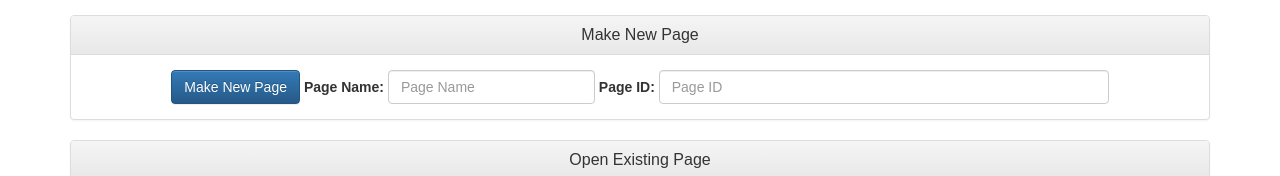
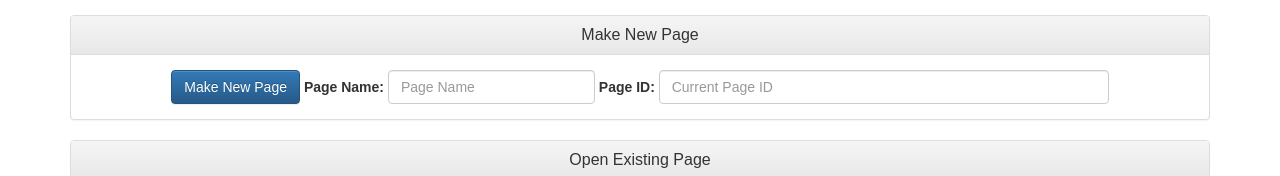
Before and after one commit to y-pan/samepage_react, a React (Create React App) app: page / in a window 1280 px wide. Shown: the part 229-405 px from the top of the page. Built offline with nearby package versions, Linux system fonts and the light colour scheme; no server answers.

Commit message:
little bug

```diff
--- a/src/Components/Page.js
+++ b/src/Components/Page.js
@@ -286,8 +286,8 @@ class Page extends Component {
                                 </FormGroup>{' '}
 
                                 <FormGroup >
-                                    <ControlLabel htmlFor="inputPageName">Page ID: </ControlLabel>{' '}
-                                    <FormControl id="inputPageName" value={this.state.puid} onChange={this.nameChange} placeholder="Page ID" readonly size='50'></FormControl>
+                                    <ControlLabel htmlFor="inputPageIDReadonly">Page ID: </ControlLabel>{' '}
+                                    <FormControl id="inputPageIDReadonly" value={this.state.puid} placeholder="Current Page ID" readonly size='50'></FormControl>
                                 </FormGroup>
                             </Form>
 
```
